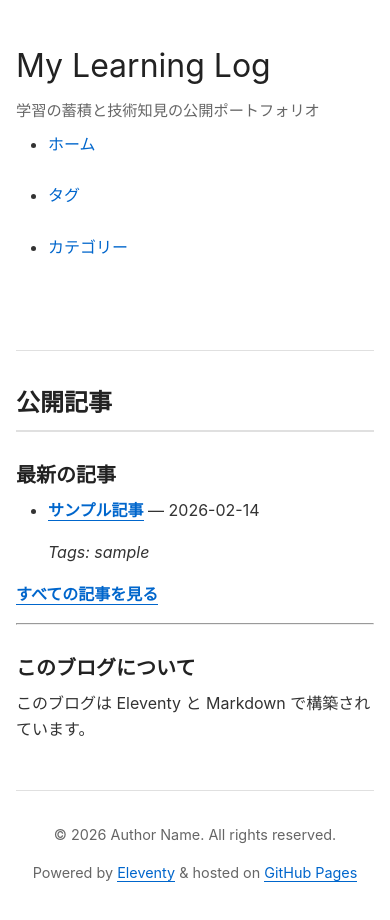
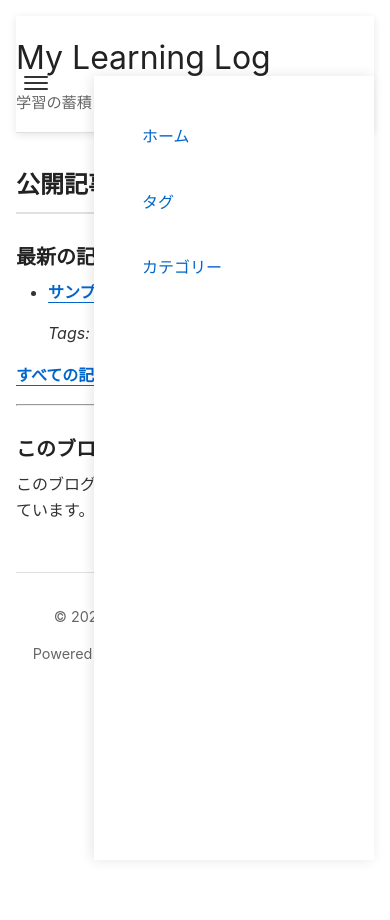
Before and after one commit to kosyo1204/my-main-blog, an Eleventy site: page content/index.md in a window 390 px wide. After the commit the page ends 860 px from the top, so only its background shows below. Built offline with nearby package versions, Linux system fonts and the light colour scheme; Eleventy itself is replaced by a stand-in of ours; files that its build step writes are made by us from their sources.

Commit message:
feat: implement mobile-friendly navigation with hamburger menu
Co-authored-by: kosyo1204 <125981877+kosyo1204@users.noreply.github.com>

```diff
--- a/content/_includes/layouts/base.njk
+++ b/content/_includes/layouts/base.njk
@@ -78,7 +78,15 @@
       <!-- ========== ナビゲーション ========== -->
       <!-- 実装: T007 で navigation.json から動的に生成 -->
       <nav role="navigation" aria-label="Main navigation" data-testid="main-nav">
-        <ul>
+        <button class="menu-toggle" aria-expanded="false" aria-controls="nav-menu" aria-label="メニュー">
+          <span class="hamburger-icon">
+            <span></span>
+            <span></span>
+            <span></span>
+          </span>
+        </button>
+
+        <ul id="nav-menu" class="nav-menu" aria-hidden="false">
           <li><a href="{{ '/' | url }}">ホーム</a></li>
           <li><a href="{{ '/tags/' | url }}">タグ</a></li>
           <li><a href="{{ '/categories/' | url }}">カテゴリー</a></li>
@@ -113,5 +121,65 @@
 
   <!-- ========== RUM イベント（GA4 の後に読込） ========== -->
   {%- include "rum-events.njk" %}
+
+  <!-- ========== モバイルナビゲーション JavaScript ========== -->
+  <script>
+    (function() {
+      const menuToggle = document.querySelector('.menu-toggle');
+      const navMenu = document.querySelector('.nav-menu');
+
+      if (!menuToggle || !navMenu) return;
+
+      function toggleMenu() {
+        const isExpanded = menuToggle.getAttribute('aria-expanded') === 'true';
+        menuToggle.setAttribute('aria-expanded', !isExpanded);
+        navMenu.setAttribute('aria-hidden', isExpanded);
+      }
+
+      function closeMenu() {
+        menuToggle.setAttribute('aria-expanded', 'false');
+        navMenu.setAttribute('aria-hidden', 'true');
+      }
+
+      // ハンバーガーメニュークリック
+      menuToggle.addEventListener('click', toggleMenu);
+
+      // Escキーでメニューを閉じる
+      document.addEventListener('keydown', function(e) {
+        if (e.key === 'Escape') {
+          closeMenu();
+        }
+      });
+
+      // メニュー外クリックで閉じる
+      document.addEventListener('click', function(e) {
+        if (!menuToggle.contains(e.target) && !navMenu.contains(e.target)) {
+          closeMenu();
+        }
+      });
+
+      // ナビゲーションリンククリックでメニューを閉じる（モバイルのみ）
+      const navLinks = navMenu.querySelectorAll('a');
+      navLinks.forEach(function(link) {
+        link.addEventListener('click', function() {
+          if (window.innerWidth <= 768) {
+            closeMenu();
+          }
+        });
+      });
+
+      // ウィンドウリサイズ時にメニューをリセット
+      let resizeTimer;
+      window.addEventListener('resize', function() {
+        clearTimeout(resizeTimer);
+        resizeTimer = setTimeout(function() {
+          if (window.innerWidth > 768) {
+            menuToggle.setAttribute('aria-expanded', 'false');
+            navMenu.setAttribute('aria-hidden', 'false');
+          }
+        }, 250);
+      });
+    })();
+  </script>
 </body>
 </html>
--- a/static/css/site.css
+++ b/static/css/site.css
@@ -9,6 +9,17 @@
  */
 
 /* ========== 1. CSS リセット & 基本スタイル ========== */
+
+:root {
+  /* Color palette */
+  --color-primary-50: #e3f2fd;
+  --color-primary-700: #1976d2;
+  --color-border: #e0e0e0;
+  --color-text-primary: #333;
+  --color-bg-primary: #fff;
+  --color-bg-secondary: #f5f5f5;
+  --color-shadow: rgba(0, 0, 0, 0.1);
+}
 
 * {
   margin: 0;
@@ -179,7 +190,13 @@ body {
 
 /* ヘッダー */
 header[role="banner"] {
-  border-bottom: 1px solid #e0e0e0;
+  position: sticky;
+  top: 0;
+  z-index: 1000;
+  background: rgba(255, 255, 255, 0.95);
+  backdrop-filter: blur(10px);
+  border-bottom: 1px solid var(--color-border);
+  box-shadow: 0 2px 8px var(--color-shadow);
   padding: 1.5rem 0;
   margin-bottom: 2rem;
 }
@@ -338,20 +355,84 @@ button:focus-visible, .btn:focus-visible {
 
 /* ナビゲーション */
 nav {
+  position: relative;
+  margin-top: 1rem;
+}
+
+/* ハンバーガーメニューボタン */
+.menu-toggle {
+  display: none; /* デスクトップでは非表示 */
+  background: none;
+  border: none;
+  cursor: pointer;
+  padding: 0.5rem;
+  position: absolute;
+  top: -3rem;
+  right: 0;
+  z-index: 1001;
+}
+
+.hamburger-icon {
   display: flex;
-  gap: 1.5em;
-  margin-bottom: 2em;
+  flex-direction: column;
+  gap: 4px;
+  width: 24px;
+}
+
+.hamburger-icon span {
+  display: block;
+  width: 24px;
+  height: 2px;
+  background: var(--color-text-primary);
+  transition: all 0.3s ease;
+  border-radius: 2px;
+}
+
+/* ハンバーガーメニューアニメーション（X字） */
+.menu-toggle[aria-expanded="true"] .hamburger-icon span:nth-child(1) {
+  transform: rotate(45deg) translate(5px, 5px);
+}
+
+.menu-toggle[aria-expanded="true"] .hamburger-icon span:nth-child(2) {
+  opacity: 0;
+}
+
+.menu-toggle[aria-expanded="true"] .hamburger-icon span:nth-child(3) {
+  transform: rotate(-45deg) translate(6px, -6px);
+}
+
+/* ナビゲーションメニュー */
+.nav-menu {
+  display: flex;
+  gap: 2rem;
+  list-style: none;
+  margin: 0;
+  padding: 1rem 0;
   flex-wrap: wrap;
 }
 
-nav a {
-  font-weight: 500;
-  border-bottom: 2px solid transparent;
-  transition: border-color 0.2s ease;
+.nav-menu li {
+  margin: 0;
 }
 
-nav a:hover, nav a:focus-visible {
-  border-bottom-color: #0066cc;
+.nav-menu a {
+  display: inline-block;
+  padding: 0.5rem 1rem;
+  border-radius: 8px;
+  border-bottom: none;
+  transition: background 0.2s ease, color 0.2s ease;
+  font-weight: 500;
+}
+
+.nav-menu a:hover,
+.nav-menu a[aria-current="page"] {
+  background: var(--color-primary-50);
+  color: var(--color-primary-700);
+}
+
+.nav-menu a:focus-visible {
+  outline: 2px solid var(--color-primary-700);
+  outline-offset: 2px;
 }
 
 /* ページネーション */
@@ -491,6 +572,62 @@ label {
 
 /* ========== 8. レスポンシブ ========== */
 
+/* モバイルナビゲーション */
+@media (max-width: 768px) {
+  /* ハンバーガーメニューボタンを表示 */
+  .menu-toggle {
+    display: block;
+  }
+
+  /* ナビゲーションメニューをサイドメニュー化 */
+  .nav-menu {
+    position: fixed;
+    top: 60px; /* header height */
+    right: -100%;
+    width: 280px;
+    height: calc(100vh - 60px);
+    background: var(--color-bg-primary);
+    box-shadow: -2px 0 12px var(--color-shadow);
+    transition: right 0.3s ease;
+    flex-direction: column;
+    padding: 2rem;
+    gap: 0;
+    overflow-y: auto;
+    z-index: 999;
+  }
+
+  /* メニューを開いた状態 */
+  .nav-menu[aria-hidden="false"] {
+    right: 0;
+  }
+
+  .nav-menu li {
+    width: 100%;
+    margin-bottom: 0;
+  }
+
+  .nav-menu a {
+    display: block;
+    width: 100%;
+    padding: 1rem;
+    border-radius: 4px;
+    margin-bottom: 0.5rem;
+  }
+
+  /* ヘッダー位置調整 */
+  header[role="banner"] {
+    padding: 1rem 0;
+  }
+
+  .header-content {
+    position: relative;
+  }
+
+  nav {
+    margin-top: 0;
+  }
+}
+
 @media (max-width: 768px) {
   h1 {
     font-size: 1.75rem; /* 28px */
@@ -507,16 +644,6 @@ label {
   body {
     font-size: 1rem; /* 16px 最小値維持（FR-022） */
     padding: 1rem;
-  }
-
-  nav {
-    flex-direction: column;
-    gap: 0.5rem;
-  }
-
-  nav a {
-    display: block;
-    padding: 0.5rem 0;
   }
 
   .article-card {
@@ -540,6 +667,16 @@ label {
 /* ========== 8.5 ダークモード対応 ========== */
 
 @media (prefers-color-scheme: dark) {
+  :root {
+    --color-primary-50: #1e3a5f;
+    --color-primary-700: #64b5f6;
+    --color-border: #444;
+    --color-text-primary: #e0e0e0;
+    --color-bg-primary: #1e1e1e;
+    --color-bg-secondary: #2d2d2d;
+    --color-shadow: rgba(0, 0, 0, 0.3);
+  }
+
   body {
     background-color: #1e1e1e;
     color: #e0e0e0;
```
